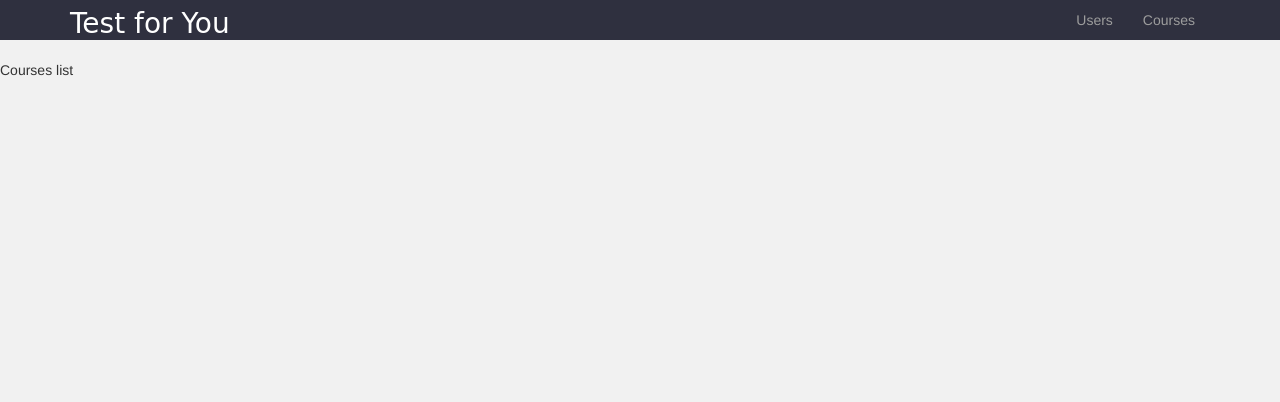
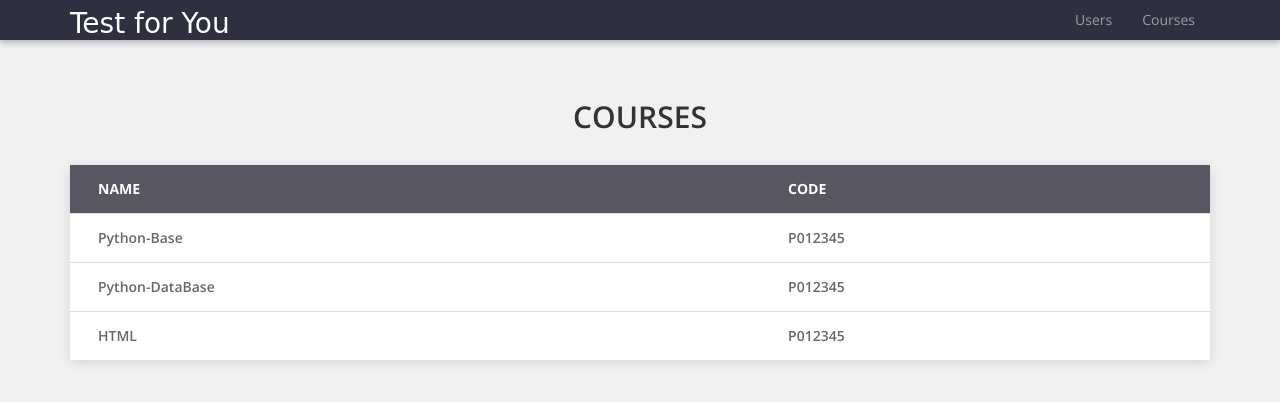
Before and after one commit to vladaoleynik/SynergyWayUsers, a Django app: page /courses/ in a window 1280 px wide. Shown: the top 402 px of the page. Run offline with Django 3.2, Linux system fonts and the light colour scheme; lists and menus that the app fills with data are empty; some libraries are stand-ins or nearby versions; some web fonts are replaced.

Commit message:
Mark-up for Course list page

```diff
--- a/courses/templates/courses/courses.html
+++ b/courses/templates/courses/courses.html
@@ -3,5 +3,29 @@
 {% block title %}Courses{% endblock title %}
 
 {% block content %}
-    Courses list
+    <div class="container">
+        <h2 class="title text-uppercase text-center">Courses</h2>
+        <table class="table dark-table">
+            <thead>
+                <tr>
+                    <th>Name</th>
+                    <th>Code</th>
+                </tr>
+            </thead>
+            <tbody>
+                <tr>
+                    <th>Python-Base</th>
+                    <th>P012345</th>
+                </tr>
+                <tr>
+                    <th>Python-DataBase</th>
+                    <th>P012345</th>
+                </tr>
+                <tr>
+                    <th>HTML</th>
+                    <th>P012345</th>
+                </tr>
+            </tbody>
+        </table>
+    </div>
 {% endblock content %}
--- a/static/assets/css/main.css
+++ b/static/assets/css/main.css
@@ -82,6 +82,13 @@ textarea {
    ========================================================================== */
 body {
     background-color: #F1F1F1;
+    font-family: 'Open Sans', 'SansSerif';
+}
+
+.title {
+    margin-top: 2.5rem;
+    margin-bottom: 2rem;
+    font-weight: 600;
 }
 
 /*** Navbar ***/
@@ -93,6 +100,7 @@ body {
     background-color: #2F303F;
     border: none;
     border-radius: 0;
+    box-shadow: 0 3px 6px rgba(46, 48, 63, 0.3);
 }
 
 .navbar-inverse .navbar-brand {
@@ -110,6 +118,33 @@ body {
     padding: 10px 15px;
 }
 
+.dark-table {
+    box-shadow: 0 2px 10px rgba(104, 102, 112, 0.2);
+}
+
+.dark-table thead{
+    background-color: #585661;
+    color: #ffffff;
+    text-transform: uppercase;
+}
+
+.dark-table>tbody>tr>th,
+.dark-table>thead>tr>th {
+    padding: 1em 2em;
+}
+
+.dark-table tbody {
+    background-color: #ffffff;
+    color: #686670;
+}
+
+.dark-table>thead>tr>th {
+    border-width: 1px;
+}
+
+.dark-table>tbody>tr>th {
+    font-weight: 600;
+}
 
 /* ==========================================================================
    Helper classes
```
Also changed, not shown: db.sqlite3 (deleted).
